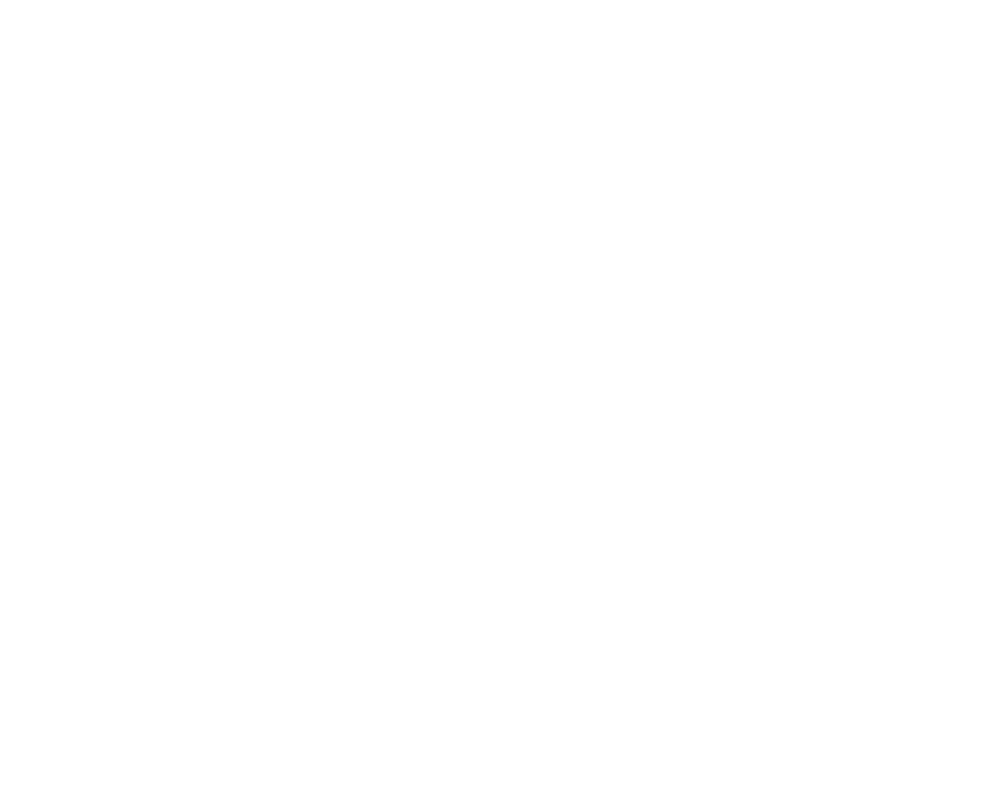
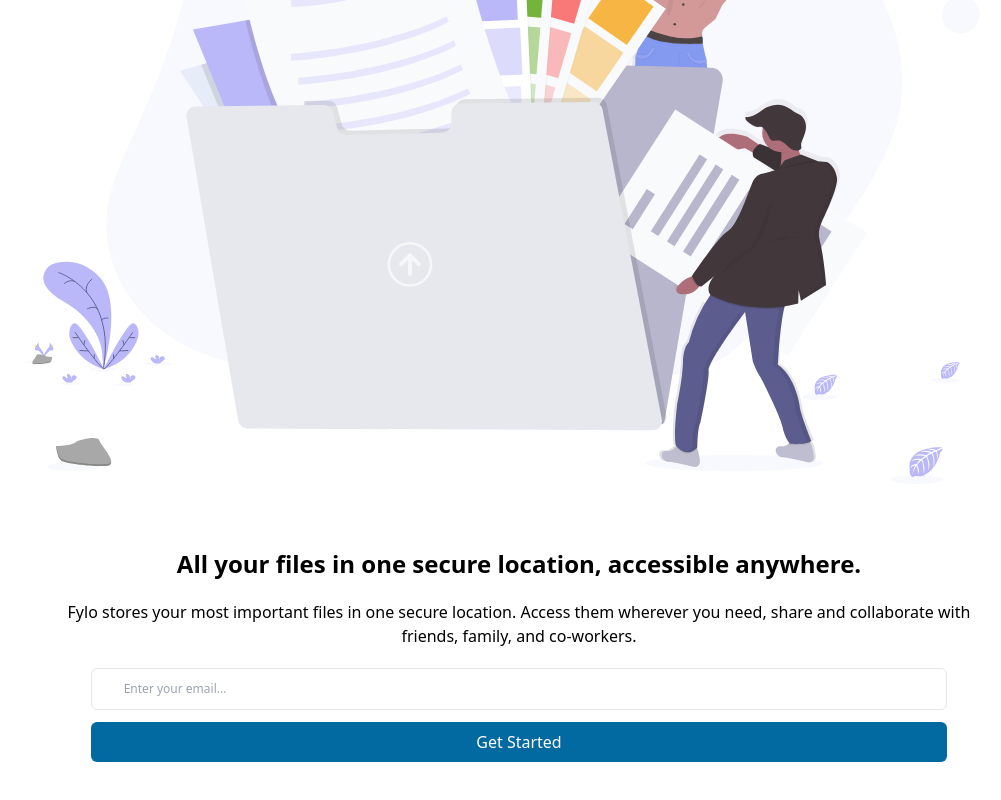
Before and after one commit to chizidotdev/react-projects, a React (Create React App) app: page / in a window 1280 px wide. Shown: the part 386-1186 px from the top of the page, without its empty margins (121-1122 px from the left). Before the commit the page ends 800 px from the top, so only its background shows below. Built offline with nearby package versions, Linux system fonts and the light colour scheme.

Commit message:
create hero component

```diff
--- a/src/App.tsx
+++ b/src/App.tsx
@@ -1,10 +1,16 @@
 import Header from "./components/Header";
+import Hero from "./components/Hero";
 
 function App() {
   return (
-    <div>
-      <Header />
-    </div>
+    <>
+      <header>
+        <Header />
+      </header>
+      <main>
+        <Hero />
+      </main>
+    </>
   );
 }
 
--- a/src/components/Header.tsx
+++ b/src/components/Header.tsx
@@ -2,7 +2,6 @@
 
 const Header = () => {
   return (
-    <header>
     <nav className="flex justify-between p-7">
       <div className="w-24">
         <a href="/">
@@ -15,7 +14,6 @@
         <a href="/">Sign In</a>
       </div>
     </nav>
-    </header>
   );
 };
 
--- /dev/null
+++ b/src/components/Hero.tsx
@@ -0,0 +1,33 @@
+import React from "react";
+
+const Hero = () => {
+  return (
+    <section className="flex flex-col items-center px-6 my-[7vh]">
+      <div className="w-4/5">
+        <img src="/illustration-1.svg" alt="secure file location image" />
+      </div>
+      <div className="flex flex-col items-center gap-5 mt-16">
+        <h1 className="text-2xl text-center font-bold">
+          All your files in one secure location, accessible anywhere.
+        </h1>
+        <p className="text-center w-4/5">
+          Fylo stores your most important files in one secure location. Access
+          them wherever you need, share and collaborate with friends, family,
+          and co-workers.
+        </p>
+        <form className="flex flex-col items-center gap-3 w-3/4">
+          <input
+            className="w-full border bottom-2 rounded-md text-xs px-8 py-3"
+            type="text"
+            placeholder="Enter your email..."
+          />
+          <button className="bg-sky-700 w-full rounded-md py-2 text-white">
+            Get Started
+          </button>
+        </form>
+      </div>
+    </section>
+  );
+};
+
+export default Hero;
```
Lines whose indentation alone changed are shown as unchanged.
